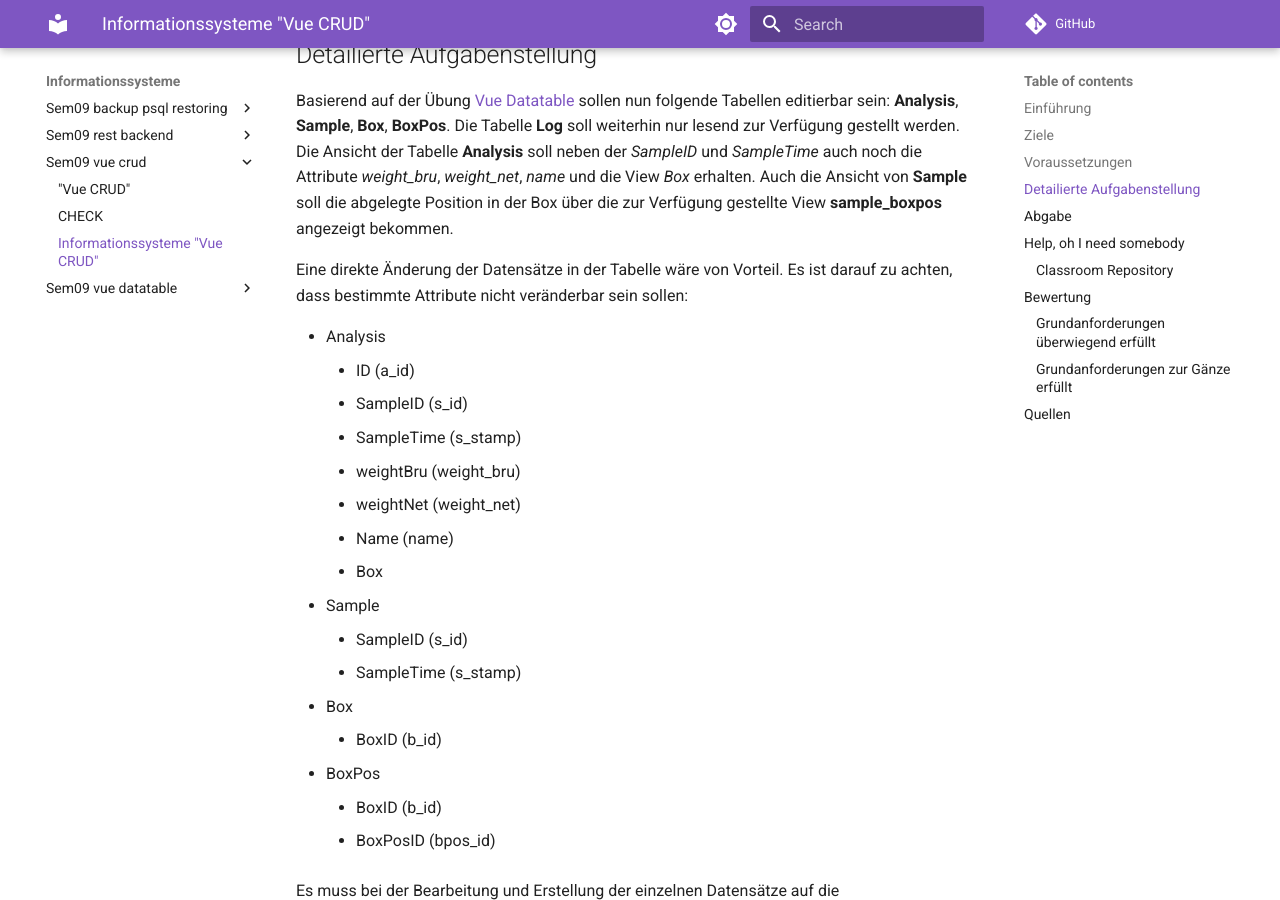
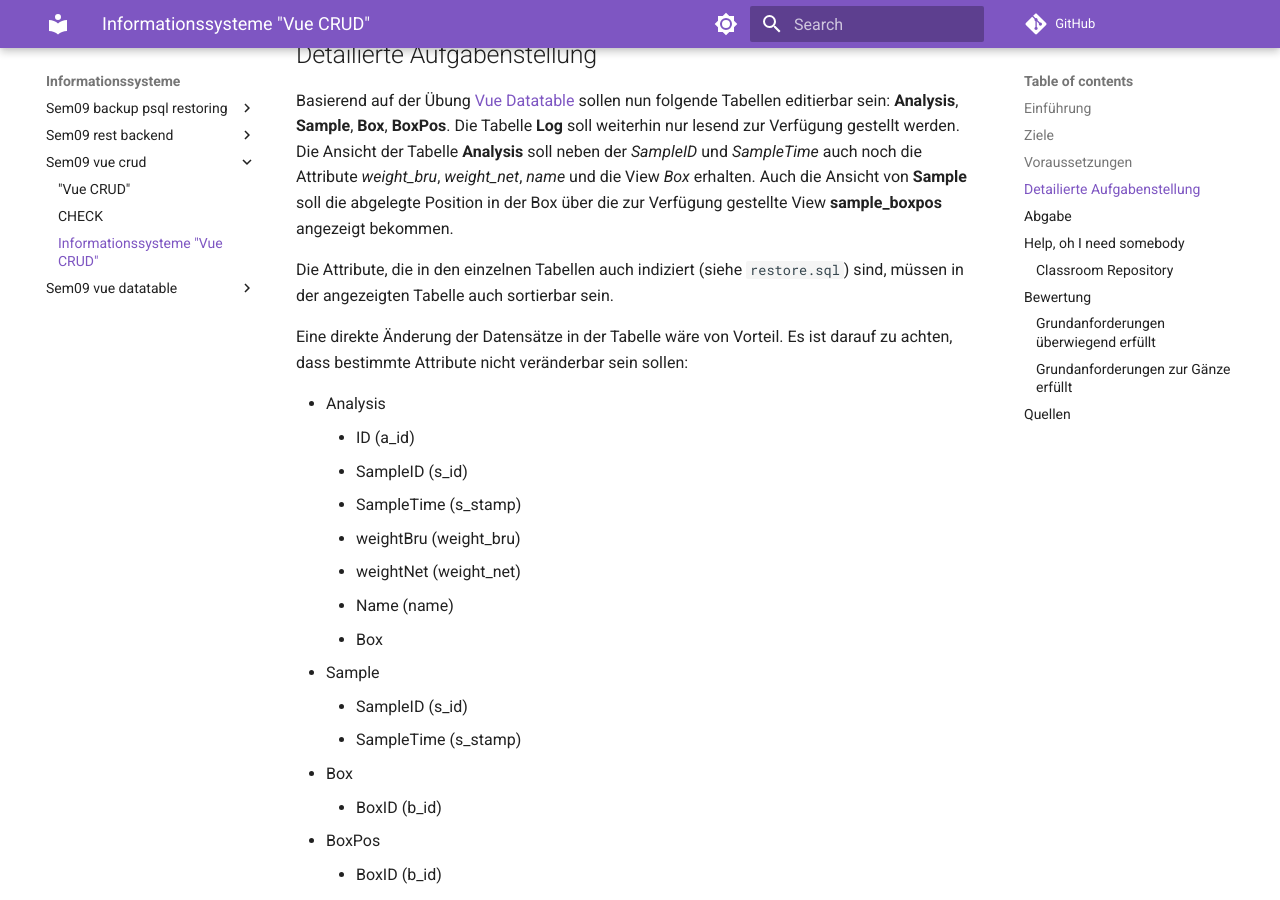
Before and after one commit to TGM-HIT/insy-exercises, an MkDocs documentation site: the page built from docs/informationssysteme_/sem09_vue_crud/TASK.md, in a window 1280 px wide and 900 px high, scrolled down 744 px. Built offline with MkDocs 1.6.1 and Material for MkDocs 9.7.7, drawn with Linux system fonts in a browser that asks for light colours; comment, search, counter and statistics services are not loaded; some of the changed text lies outside the part shown.

Commit message:
Information to sorting added

```diff
--- a/docs/informationssysteme_/sem09_vue_crud/TASK.md
+++ b/docs/informationssysteme_/sem09_vue_crud/TASK.md
@@ -14,6 +14,8 @@ Das Ziel dieser Übung ist das Bereitstellen einer grundlegenden Datenmanipulati
 
 ## Detailierte Aufgabenstellung
 Basierend auf der Übung [Vue Datatable](https://tgm-hit.github.io/insy-exercises/informationssysteme_/sem09_vue_datatable/TASK) sollen nun folgende Tabellen editierbar sein: **Analysis**, **Sample**, **Box**, **BoxPos**. Die Tabelle **Log** soll weiterhin nur lesend zur Verfügung gestellt werden. Die Ansicht der Tabelle **Analysis** soll neben der _SampleID_ und _SampleTime_ auch noch die Attribute *weight_bru*, *weight_net*, *name* und die View *Box* erhalten. Auch die Ansicht von **Sample** soll die abgelegte Position in der Box über die zur Verfügung gestellte View **sample_boxpos** angezeigt bekommen.
+
+Die Attribute, die in den einzelnen Tabellen auch indiziert (siehe `restore.sql`) sind, müssen in der angezeigten Tabelle auch sortierbar sein.
 
 Eine direkte Änderung der Datensätze in der Tabelle wäre von Vorteil. Es ist darauf zu achten, dass bestimmte Attribute nicht veränderbar sein sollen:
 
```
Also changed, not shown: other parts of docs/informationssysteme_/sem09_vue_crud/TASK.md (+2 -2 lines).
